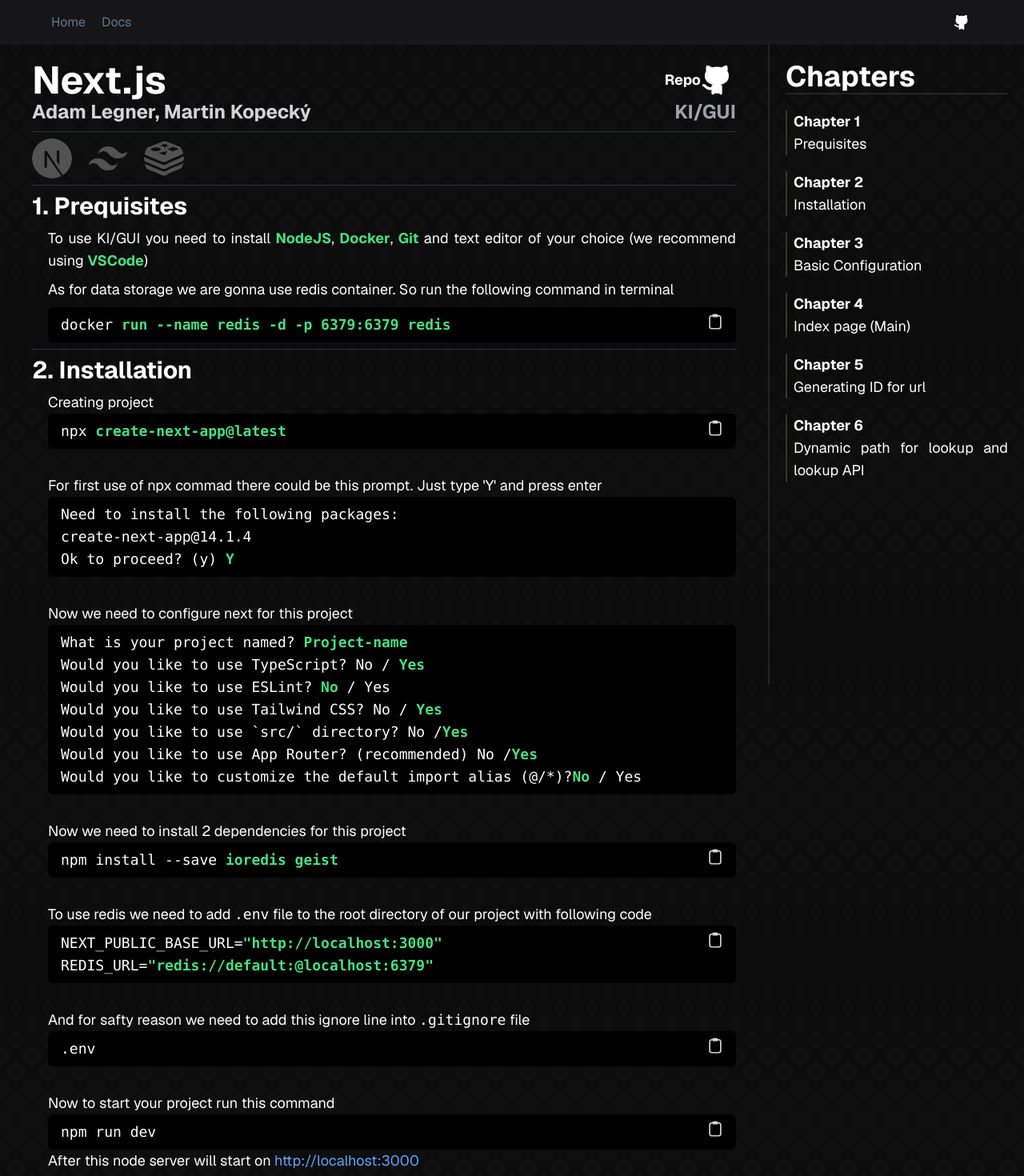
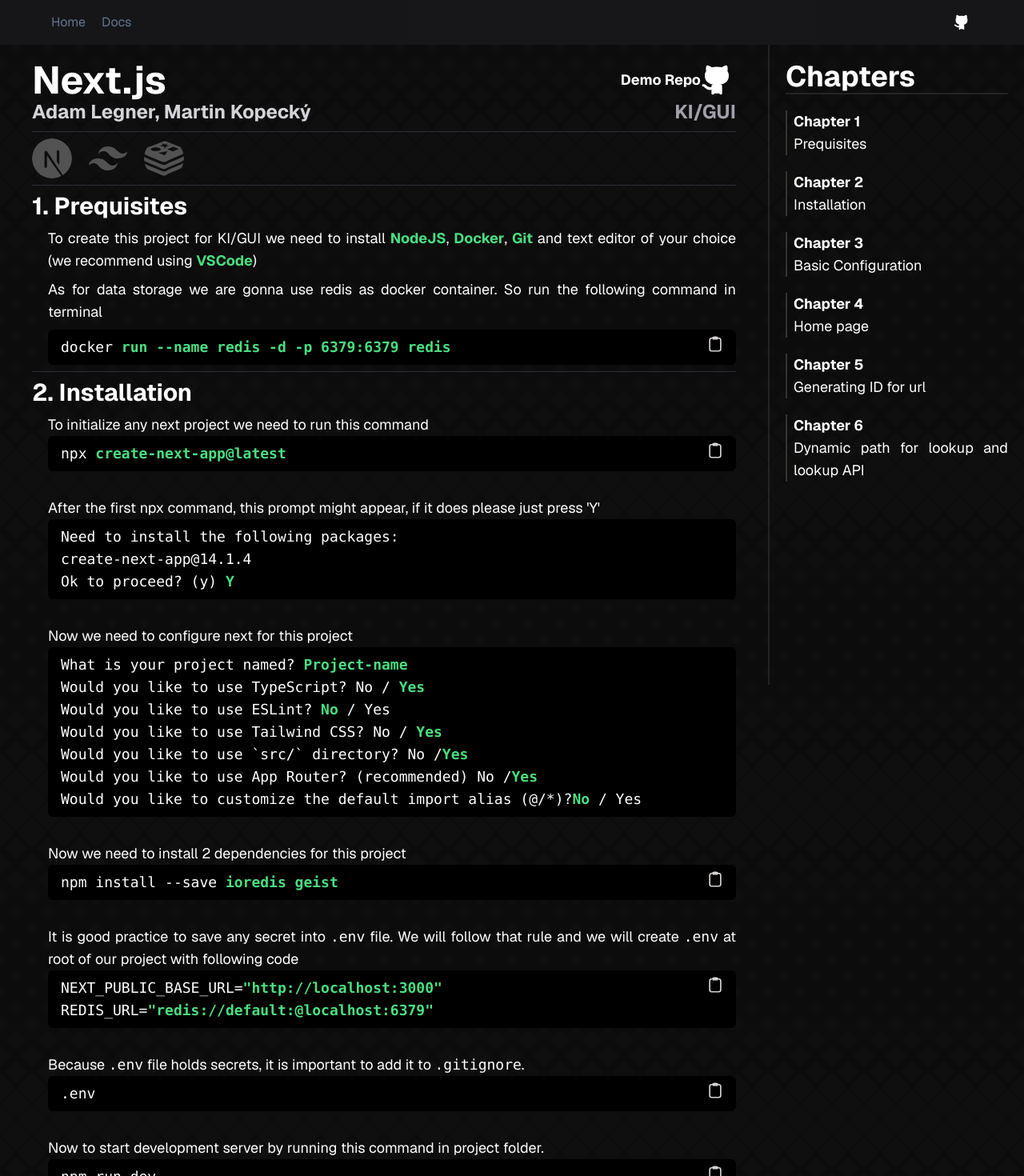
Before and after one commit to KopyTKG/website-personel, a Next.js app: page /docs/gui in a window 1280 px wide. Shown: the top 1470 px of the page at 80% size. Built offline with nearby package versions, Linux system fonts and the light colour scheme.

Commit message:
fixing text

```diff
--- a/src/app/docs/gui/layout.tsx
+++ b/src/app/docs/gui/layout.tsx
@@ -31,7 +31,7 @@
   },
   {
    name: 'Chapter 4',
-   desc: 'Index page (Main)',
+   desc: 'Home page',
    id: 'chapter4',
   },
   {
--- a/src/app/docs/gui/page.tsx
+++ b/src/app/docs/gui/page.tsx
@@ -17,7 +17,7 @@
      target="_blank"
      rel="noreferrer"
      className="flex items-center text-lg font-bold hover:bg-white/50 ease-in-out duration-200 rounded-lg p-[.25rem]">
-     Repo
+     Demo Repo
      <Github width={30} className="w-10 h-10  fill-white " />
     </a>
    </div>
--- a/src/components/sections/gui/chapter1.tsx
+++ b/src/components/sections/gui/chapter1.tsx
@@ -8,7 +8,7 @@
    <div className="flex flex-col gap-2 ml-5 mt-2">
     <H>
      {' '}
-     To use KI/GUI you need to install{' '}
+     To create this project for KI/GUI we need to install{' '}
      <a href="https://nodejs.org/en/download/" target="_blank" rel="noreferrer">
       <HL>NodeJS</HL>
      </a>
@@ -27,7 +27,8 @@
      )
     </H>
     <H>
-     As for data storage we are gonna use redis container. So run the following command in terminal
+     As for data storage we are gonna use redis as docker container. So run the following command in
+     terminal
     </H>
     <Code text="docker run --name redis -d -p 6379:6379 redis">
      docker&nbsp;<HL>run --name redis -d -p 6379:6379 redis</HL>
--- a/src/components/sections/gui/chapter2.tsx
+++ b/src/components/sections/gui/chapter2.tsx
@@ -7,15 +7,15 @@
    <Chapter id={id}>2. Installation</Chapter>
    <div className="flex flex-col gap-8 ml-5 mt-2">
     <div>
-     <H>Creating project</H>
+     <H>To initialize any next project we need to run this command</H>
      <Code text="npx create-next-app@latest">
       npx&nbsp;<HL>create-next-app@latest</HL>
      </Code>
     </div>
     <div>
      <H>
-      For first use of npx commad there could be this prompt. Just type &apos;Y&apos; and press
-      enter
+      After the first npx command, this prompt might appear, if it does please just press
+      &apos;Y&apos;
      </H>
      <Code>
       Need to install the following packages: <br />
@@ -50,8 +50,8 @@
     <div>
      <H>
       {' '}
-      To use redis we need to add <code>.env</code> file to the root directory of our project with
-      following code
+      It is good practice to save any secret into <code>.env</code> file. We will follow that rule
+      and we will create <code>.env</code> at root of our project with following code
      </H>
      <Code
       text={`
@@ -71,12 +71,13 @@
     </div>
     <div>
      <H>
-      And for safty reason we need to add this ignore line into <code>.gitignore</code> file
+      Because <code>.env</code> file holds secrets, it is important to add it to{' '}
+      <code>.gitignore</code>.
      </H>
      <Code text=".env">.env</Code>
     </div>
     <div>
-     <H>Now to start your project run this command</H>
+     <H>Now to start development server by running this command in project folder.</H>
      <Code text="npm run dev">npm run dev</Code>
      <H>
       After this node server will start on{' '}
--- a/src/components/sections/gui/chapter4.tsx
+++ b/src/components/sections/gui/chapter4.tsx
@@ -6,7 +6,7 @@
 export default function Chapter4({ id }: { id?: string }) {
  return (
   <>
-   <Chapter id={id}>4. Index page (Main)</Chapter>
+   <Chapter id={id}>4. Home page</Chapter>
    <div className="flex flex-col gap-8 ml-5 mt-2">
     <div>
      <H>
```
